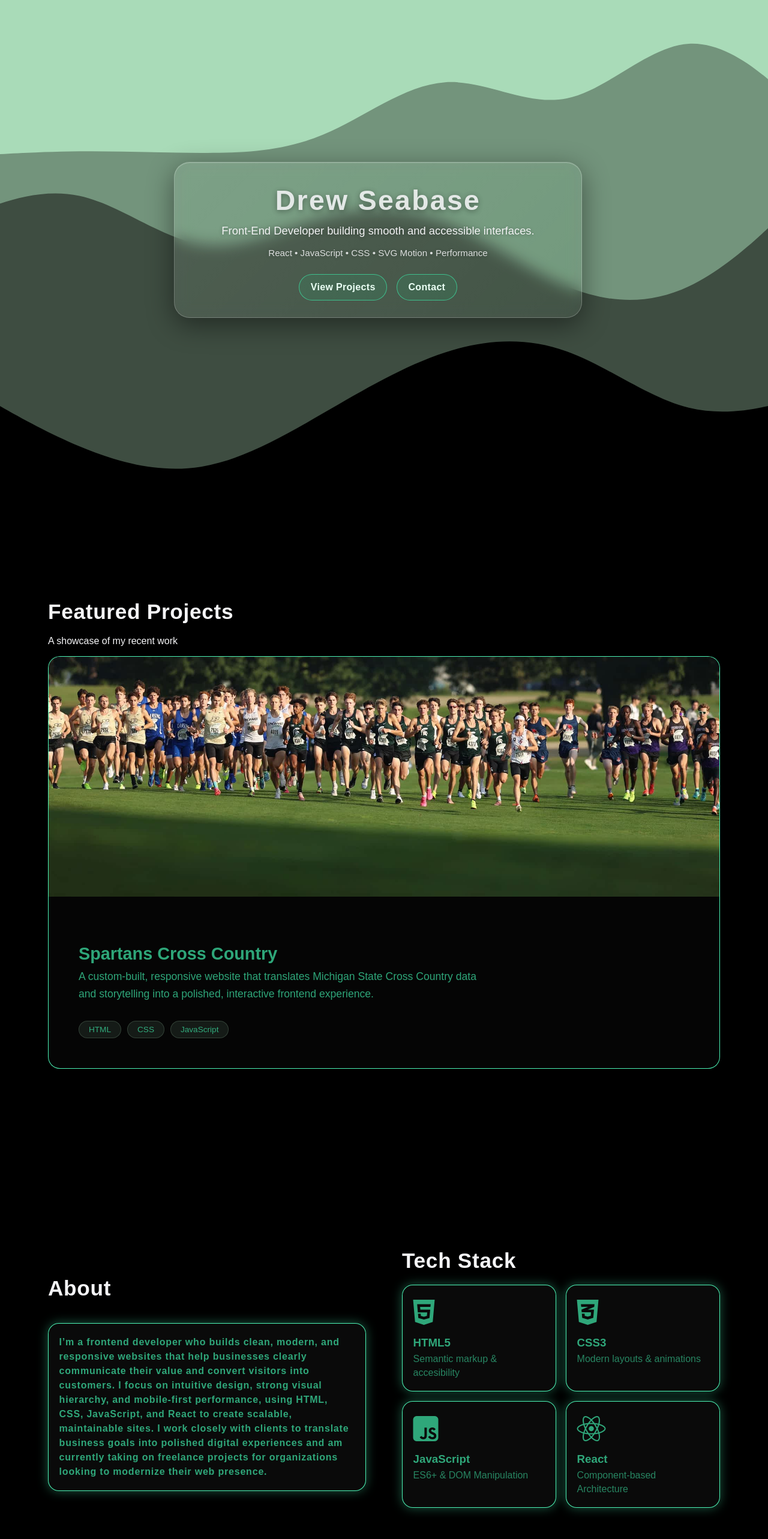
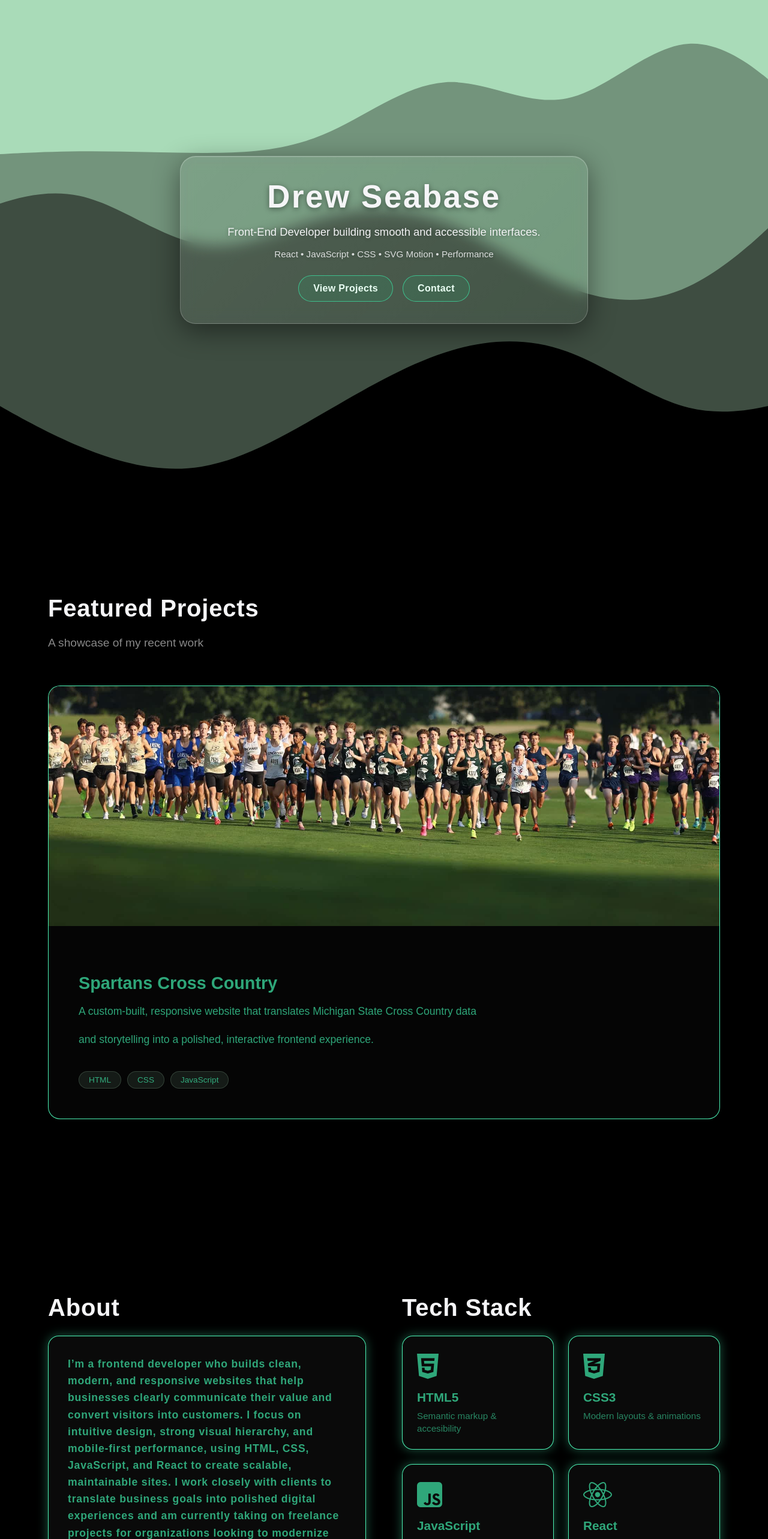
Before and after one commit to drewseabase/resume-portfolio, a React (Vite) app in the folder drew-portfolio/: page / in a window 1280 px wide. Shown: the top 2566 px of the page at 60% size. Built offline with nearby package versions, Linux system fonts and the light colour scheme; a web font is replaced by a local one.

Commit message:
alrighty then

```diff
--- a/drew-portfolio/src/index.css
+++ b/drew-portfolio/src/index.css
@@ -1,4 +1,5 @@
 @import url('https://fonts.googleapis.com/css2?family=Goldman:wght@300;400;600&display=swap');
+
 *, *::before, *::after { box-sizing: border-box; }
 html, body { margin: 0; padding: 0; }
 html { scroll-behavior: smooth; }
@@ -65,12 +66,13 @@ body{
   display: inline-block;
   text-decoration: none;
   color: #f5f5f7;
-  padding: .75rem 1.15rem;
+  padding: clamp(0.65rem, 2vw, 0.75rem) clamp(1rem, 3vw, 1.5rem);
   border-radius: 999px;
   border: 1px solid rgba(255,255,255,.18);
   transition: transform .15s ease, background-color .15s ease, border-color .15s ease;
   font-weight: 650;
   letter-spacing: .02em;
+  font-size: clamp(0.85rem, 2vw, 1rem);
 }
 .btn:active{ transform: translateY(0); }
 .btn:focus-visible{ outline: 2px solid rgba(160,120,255,.9); outline-offset: 3px; }
@@ -98,11 +100,12 @@ body{
   border-color: rgba(80, 255, 190, 0.95);
   box-shadow: 0 0 18px rgba(80, 255, 190, 0.35);
 }
+
 /* Scroll indicator */
 .scroll-indicator{
   position: absolute;
   left: 50%;
-  bottom: 28px;
+  bottom: clamp(20px, 5vh, 28px);
   transform: translateX(-50%);
   z-index: 3;
   opacity: .9;
@@ -112,7 +115,7 @@ body{
   display: grid;
   gap: .5rem;
   justify-items: center;
-  font-size: .95rem;
+  font-size: clamp(0.8rem, 2vw, 0.95rem);
   letter-spacing: .02em;
 }
 
@@ -129,13 +132,11 @@ body{
 .hero-card{
   position: relative;
   z-index: 5;
-
   max-width: 680px;
   width: min(92vw, 980px);
-
-  padding: clamp(1.1rem,2.2vw,2.25rem);
-  border-radius: 26px;
-  margin-right:20px ;
+  padding: clamp(1.5rem, 3vw, 2.25rem);
+  border-radius: clamp(16px, 3vw, 26px);
+  margin: 0 auto;
 
   background: linear-gradient(
     135deg,
@@ -145,7 +146,6 @@ body{
 
   backdrop-filter: blur(12px) saturate(120%);
   -webkit-backdrop-filter: blur(18px) saturate(120%);
-
   border: 1px solid rgba(255,255,255,0.22);
 
   box-shadow:
@@ -160,38 +160,29 @@ body{
     0 16px 55px rgba(0,0,0,0.5),
     inset 0 1px 0 rgba(255,255,255,0.22);
 }
-.hero-card h1{
-  margin: 0;
-  font-size: clamp(2.9rem, 1.25vw, 1.125rem);
-  line-height: 1.55;
-  opacity: .86;
-}
+
 .hero-name{
-  font-size: clamp(2.5rem, 4vw, 3.3rem);
+  font-size: clamp(2rem, 6vw, 3.3rem);
   font-weight: 760;
   letter-spacing: 0.05em;
-  margin: 0 0 0.9rem;
-
+  margin: 0 0 clamp(0.5rem, 2vw, 0.9rem);
   text-shadow: 0 2px 10px rgba(0,0,0,0.45);
 }
 
 .hero-role{
-  font-size: 1.15rem;
+  font-size: clamp(1rem, 3vw, 1.15rem);
   line-height: 1.5;
   opacity: 0.98;
-  margin: 0 0 0.9rem;
-
+  margin: 0 0 clamp(0.5rem, 2vw, 0.9rem);
   text-shadow: 0 1px 6px rgba(0,0,0,0.35);
 }
 
 .hero-tech{
-  font-size: 0.95rem;
+  font-size: clamp(0.85rem, 2.5vw, 0.95rem);
   opacity: 0.85;
-  margin: 0 0 1.7rem;
-
+  margin: 0 0 clamp(1rem, 3vw, 1.7rem);
   text-shadow: 0 1px 6px rgba(0,0,0,0.3);
 }
-
 
 @keyframes bounce{
   0%, 20%, 50%, 80%, 100%{
@@ -211,7 +202,7 @@ body{
   z-index: 1;
   max-width: 1200px;
   margin: 0 auto;
-  padding: 100px 40px;
+  padding: clamp(60px, 10vw, 100px) clamp(20px, 5vw, 40px);
 }
 
 .black-section{
@@ -221,29 +212,191 @@ body{
   z-index: 2;
 }
 
-.black-section .content{ padding-top: 200px; }
+.black-section .content{
+  padding-top: clamp(100px, 15vw, 200px);
+}
+
+/* --- SECTION TITLES --- */
+.section-title{
+  font-size: clamp(1.8rem, 5vw, 2.5rem);
+  margin: 0 0 clamp(1rem, 3vw, 1.5rem);
+  letter-spacing: .02em;
+}
+
+.section-subtitle{
+  font-size: clamp(1rem, 3vw, 1.2rem);
+  color: #888;
+  margin-bottom: clamp(40px, 8vw, 60px);
+  font-weight: 300;
+}
+
+/* --- PROJECTS SECTION --- */
+.projects-section{
+  margin-bottom: clamp(80px, 12vw, 150px);
+}
+
+.projects-grid{
+  display: grid;
+  grid-template-columns: repeat(auto-fit, minmax(min(100%, 320px), 1fr));
+  gap: clamp(25px, 5vw, 40px);
+  margin-top: clamp(40px, 8vw, 60px);
+}
+
+.project-card{
+  background: rgba(255,255,255,0.02);
+  border-radius: clamp(12px, 3vw, 20px);
+  overflow: hidden;
+  border: 1px solid rgba(80, 255, 190, 0.95);
+  transition: all 0.4s ease;
+  opacity: 0;
+  transform: scale(0.9);
+}
+
+.project-card.animate-in{
+  animation: scaleIn 0.6s ease-out forwards;
+}
+
+.project-card:nth-child(1) {animation-delay: 0.1s;}
+.project-card:nth-child(2) {animation-delay: 0.2s;}
+.project-card:nth-child(3) {animation-delay: 0.3s;}
+.project-card:nth-child(4) {animation-delay: 0.4s;}
+.project-card:nth-child(5) {animation-delay: 0.5s;}
+.project-card:nth-child(6) {animation-delay: 0.6s;}
+
+@keyframes scaleIn{
+  to{opacity: 1; transform: scale(1);}
+}
+
+.project-card:hover{
+  transform: translateY(-10px) scale(1.02);
+  border-color: rgba(80, 255, 190, 0.95);
+  box-shadow: 0 20px 60px rgba(80, 255, 190, 0.95);
+}
+
+.project-image{
+  height: clamp(200px, 40vw, 400px);
+  background: linear-gradient(135deg, rgba(169,219,184,0.2) 0%, rgba(62,77,65,0.2)100%);
+  position: relative;
+  overflow: hidden;
+}
+
+.project-image img{
+  width: 100%;
+  height: 100%;
+  object-fit: cover;
+  object-position: 70% center;
+  display: block;
+}
+
+.project-overlay{
+  position: absolute;
+  top: 0;
+  left: 0;
+  right: 0;
+  bottom: 0;
+  background: rgba(0,0,0,0.8);
+  display: flex;
+  align-items: center;
+  justify-content: center;
+  opacity: 0;
+  transition: opacity 0.3s ease;
+}
+
+.project-card:hover .project-overlay{opacity: 1;}
+
+.project-link{
+  color: #a9dbb8;
+  text-decoration: none;
+  font-size: clamp(1rem, 3vw, 1.4rem);
+  font-weight: 600;
+  padding: clamp(10px, 2vw, 15px) clamp(20px, 4vw, 30px);
+  border: 2px solid #a9dbb8;
+  border-radius: 50px;
+  transition: all 0.3s ease;
+}
+
+.project-link:hover{
+  background: #a9dbb8;
+  color: #000;
+}
+
+.project-content{
+  padding: clamp(25px, 5vw, 50px);
+}
+
+.project-card h3{
+  font-size: clamp(1.3rem, 4vw, 1.8rem);
+  margin-bottom: clamp(10px, 2vw, 15px);
+  font-weight: 600;
+  color: rgba(60, 220, 160, 0.75);
+}
+
+.project-card p{
+  font-size: clamp(0.9rem, 2.5vw, 1.1rem);
+  margin-bottom: clamp(15px, 3vw, 20px);
+  line-height: 1.5;
+  color: rgba(60, 220, 160, 0.75);
+}
+
+.project-tags{
+  display: flex;
+  flex-wrap: wrap;
+  gap: clamp(8px, 2vw, 10px);
+  margin-top: clamp(20px, 4vw, 40px);
+}
+
+.tag{
+  padding: clamp(4px, 1.5vw, 6px) clamp(12px, 3vw, 16px);
+  background: rgba(169,219,184,0.1);
+  border-radius: 20px;
+  font-size: clamp(0.75rem, 2vw, 0.85rem);
+  color: rgba(60, 220, 160, 0.75);
+  border: 1px solid rgba(169,219,184,0.2);
+}
+
+/* --- ABOUT SECTION --- */
+.about-tech-grid{
+  display: grid;
+  grid-template-columns: 1fr;
+  gap: clamp(40px, 8vw, 60px);
+  align-items: start;
+  margin-bottom: clamp(80px, 12vw, 150px);
+}
+
+.about-me{
+  border: 1px solid rgba(255,255,255,.12);
+  border-radius: clamp(12px, 3vw, 18px);
+  padding: clamp(1.5rem, 3vw, 2rem);
+  background: rgba(255,255,255,.04);
+  border-color: rgba(80, 255, 190, 0.95);
+  box-shadow: 0 0 18px rgba(80, 255, 190, 0.35);
+  line-height: 1.6;
+  letter-spacing: .05em;
+}
+
+.about-me p{
+  margin: 0;
+  font-weight: 800;
+  font-size: clamp(0.95rem, 2.5vw, 1.1rem);
+  color: rgba(60, 220, 160, 0.75);
+}
 
 /* --- TECH STACK --- */
 .tech-stack-section{
   padding: 0;
-}
-
-.section-title{
-  font-size: clamp(1.6rem, 3vw, 2.2rem);
-  margin: 0 0 1.25rem;
-  letter-spacing: .02em;
+  margin-bottom: clamp(80px, 12vw, 150px);
 }
 
 .tech-stack-grid{
   display: grid;
-  grid-template-columns: repeat(auto-fit, minmax(220px, 1fr));
-  gap: 1rem;
+  grid-template-columns: repeat(auto-fit, minmax(min(100%, 180px), 1fr));
+  gap: clamp(1rem, 3vw, 1.5rem);
 }
 
 .tech-item{
   border: 1px solid rgba(255,255,255,.12);
-  border-radius: 18px;
-  padding: 1.2rem 1.1rem;
+  border-radius: clamp(12px, 3vw, 18px);
+  padding: clamp(1rem, 3vw, 1.5rem);
   background: rgba(255,255,255,.04);
   transform: translateY(18px);
   opacity: 0;
@@ -258,14 +411,15 @@ body{
 }
 
 .tech-icon{
-  font-size: 3rem;
+  font-size: clamp(2.5rem, 6vw, 3rem);
   opacity: 1;
-  margin-bottom: .65rem;
+  margin-bottom: clamp(0.5rem, 2vw, 0.65rem);
   color: rgba(60, 220, 160, 0.75);
 }
 
 .tech-item h3{
-  margin: 0 0 .35rem;
+  margin: 0 0 clamp(0.3rem, 1vw, 0.5rem);
+  font-size: clamp(1.1rem, 3vw, 1.3rem);
   color: rgba(60, 220, 160, 0.75);
 }
 
@@ -273,220 +427,215 @@ body{
   margin: 0;
   opacity: .78;
   line-height: 1.4;
+  font-size: clamp(0.85rem, 2vw, 0.95rem);
   color: rgba(60, 220, 160, 0.75);
 }
-.projects-section{
-  margin-bottom: 150px;
-}
-.projects-grid{
-  display: grid;
-  grid-template-columns: repeat(auto-fit, minmax(350px, 1fr));
-  gap: 40px;
-  margin-top: 60px;
-}
-.project-card{
-  background: rgba(255,255,255,0.02);
-  border-radius: 20px;
-  overflow: hidden;
-  border: 1px solid rgba(80, 255, 190, 0.95);
-  transition: all 0.4s ease;
-  opacity: 0;
-  transform: scale(0.9);
-}
-.project-card.animate-in{
-  animation: scaleIn 0.6s ease-out forwards;
-}
-.project-card:nth-child(1) {animation-delay: 0.1s;}
 
-@keyframes scaleIn{
-  to{opacity: 1; transform: scale(1);}
+/* --- CONTACT SECTION --- */
+.contact-section{
+  margin-bottom: clamp(60px, 10vw, 100px);
 }
 
-.project-card:hover{
-  transform: translateY(-10px) scale(1.02);
-  border-color: rgba(80, 255, 190, 0.95);
-  box-shadow: 0 20px 60px rgba(80, 255, 190, 0.95);
-}
-.project-image{
-  height: 400px;
-  background: linear-gradient(135deg, rgba(169,219,184,0.2) 0%, rgba(62,77,65,0.2)100%);
-  position: relative;
-  overflow: hidden;
-}
-.project-image img{
-  width: 100%;
-  height: 100%;
-  object-fit: cover;
-  object-position: 70% center;
-  display: block;
-}
-.project-overlay{
-  position: absolute;
-  top: 0;
-  left: 0;
-  right: 0;
-  bottom: 0;
-  background: rgba(0,0,0,0.8);
-  display: flex;
-  align-items: center;
-  justify-content: center;
-  opacity: 0;
-  transform: opacity 0.3s ease;
-}
-.project-card:hover .project-overlay{opacity: 1;}
-
-.project-link{
-  color: #a9dbb8;
-  text-decoration: none;
-  font-size: 1.4rem;
-  font-weight: 600;
-  padding: 15px 30px;
-  border: 2px solid #a9dbb8;
-  border-radius: 50px;
-  transition: all 0.3s ease;
-}
-.project-link:hover{
-  background: #a9dbb8;
-  color: #000;
-}
-.project-content{padding: 50px;}
-.project-card h3{
-  font-size: 1.8rem;
-  margin-bottom: 15px;
-  font-weight: 600;
-  color: rgba(60, 220, 160, 0.75);
-}
-.project-card p{
-  font-size: 1.1rem;
-  margin-bottom: 20px;
-  line-height: .5;
-  color: rgba(60, 220, 160, 0.75);
-}
-.project-tags{
-  display: flex;
-  flex-wrap: wrap;
-  gap: 10px;
-  margin-top: 40px;
-}
-.tag{
-  padding: 6px 16px;
-  background: rgba(169,219,184,0.1);
-  border-radius: 20px;
-  font-size: 0.85rem;
-  color: rgba(60, 220, 160, 0.75);
-  border: 1px solid rgba(169,219,184,0.2);
-}
-.contact-section{margin-bottom: 100px;}
 .contact-content{
   display: grid;
-  grid-template-columns: 1fr 1.5fr;
-  gap: 60px;
-  margin-top: 60px;
+  grid-template-columns: 1fr;
+  gap: clamp(40px, 8vw, 60px);
+  margin-top: clamp(40px, 8vw, 60px);
 }
+
 .contact-info{
   display: flex;
   flex-direction: column;
-  gap: 30px;
+  gap: clamp(20px, 4vw, 30px);
 }
+
 .contact-item{
   display: grid;
   grid-template-columns: 40px 1fr;
   align-items: start;
-  gap: 16px;
-  padding: 25px;
+  gap: clamp(12px, 3vw, 16px);
+  padding: clamp(20px, 4vw, 25px);
   background: rgba(255,255,255,0.02);
-  border-radius: 15px;
+  border-radius: clamp(12px, 3vw, 15px);
   border: 1px solid rgba(80, 255, 190, 0.95);
   box-shadow: 0 0 35px rgba(80, 255, 190, 0.35);
   transition: all 0.3s ease;
 }
+
 .contact-item:hover{
-  transform: translateY(-10px) scale(1.02);
+  transform: translateY(-5px) scale(1.01);
   border-color: rgba(80, 255, 190, 0.95);
   box-shadow: 0 20px 60px rgba(80, 255, 190, 0.95);
   background: #a9dbb8;
 }
-.contact-icon{font-size: 2rem; color: rgba(60, 220, 160, 0.75);margin-top: 25px;}
+
+.contact-icon{
+  font-size: clamp(1.5rem, 4vw, 2rem);
+  color: rgba(60, 220, 160, 0.75);
+  margin-top: clamp(15px, 3vw, 25px);
+}
+
 .contact-item h4{
-  font-size: 1.1rem;
-  margin-bottom: 5px;
+  font-size: clamp(1rem, 3vw, 1.1rem);
+  margin-bottom: clamp(3px, 1vw, 5px);
   color: rgba(60, 220, 160, 0.75);
 }
+
 .contact-item a{
   color: rgba(60, 220, 160, 0.75);
   text-decoration: none;
   transition: color 0.3s ease;
+  font-size: clamp(0.85rem, 2.5vw, 0.95rem);
+  word-break: break-all;
 }
+
+.contact-item:hover .contact-icon,
+.contact-item:hover h4,
+.contact-item:hover a{
+  color: #000;
+}
+
+/* --- CONTACT FORM --- */
 .contact-form{
   display: flex;
   flex-direction: column;
-  gap: 20px;
+  gap: clamp(15px, 3vw, 20px);
 }
-.contact-item:hover .contact-icon, .contact-item:hover h4, .contact-item:hover a{color: #000;}
-.form-group input, .form-group textarea{
+
+.form-group input,
+.form-group textarea{
   width: 100%;
-  padding: 18px 20px;
+  padding: clamp(14px, 3vw, 18px) clamp(16px, 3vw, 20px);
   background: rgba(169,219,184,0.3);
   border: 1px solid rgba(169,219,184,0.1);
-  border-radius: 10px;
+  border-radius: clamp(8px, 2vw, 10px);
   color: #a9dbb8;
-  font-size: 1rem;
+  font-size: clamp(0.9rem, 2.5vw, 1rem);
   font-family: inherit;
   transition: all 0.3s ease;
   font-weight: 700;
 }
-.form-group input:focus, .form-group textarea:focus{
+
+.form-group input:focus,
+.form-group textarea:focus{
   outline: none;
   background: rgba(169,219,184,0.5);
   border-color: rgba(169,219,184,0.3);
 }
+
 .form-group textarea{
   resize: vertical;
-  min-height: 150px;
+  min-height: clamp(120px, 25vw, 150px);
 }
+
 .contact-form .btn{
   align-self: flex-start;
+  width: 100%;
 }
 
-.about-tech-grid{
-  display: grid;
-  grid-template-columns: 1fr 1fr;
-  gap: 60px;
-  align-items: start;
-}
-.about-me{
-  border: 1px solid rgba(255,255,255,.12);
-  border-radius: 18px;
-  padding: 1.2rem 1.1rem;
-  background: rgba(255,255,255,.04);
-  transform: translateY(18px);
-  border-color: rgba(80, 255, 190, 0.95);
-  box-shadow: 0 0 18px rgba(80, 255, 190, 0.35);
-  line-height: 1.5;
-  letter-spacing: .05em;
-}
-.about-me p{
-  margin: 0;
-  font-weight: 800;
-  color: rgba(60, 220, 160, 0.75);}
-.about-tech-grid .about{align-self: center;}
+/* --- FADE ANIMATIONS --- */
 .fade-in{
   opacity: 0;
   transform: translateX(0);
-  transition: opacity 0.7s ease,
-  transform 0.7s ease;
+  transition: opacity 0.7s ease, transform 0.7s ease;
   will-change: opacity, transform;
 }
+
 .fade-left{
   transform: translateX(-40px);
 }
+
 .fade-right{
   transform: translateX(40px);
 }
+
 .fade-in.visible{
   opacity: 1;
   transform: translateX(0);
 }
+
+/* --- FOOTER --- */
+.footer{
+  text-align: center;
+  padding: clamp(40px, 8vw, 60px) clamp(20px, 4vw, 40px);
+  border-top: 1px solid rgba(169, 219, 184, 0.1);
+  margin-top: clamp(60px, 10vw, 100px);
+}
+
+.footer p{
+  color: #888;
+  margin-bottom: clamp(8px, 2vw, 10px);
+  font-size: clamp(0.9rem, 2.5vw, 1rem);
+}
+
+.footer-small{
+  font-size: clamp(0.8rem, 2vw, 0.9rem);
+  color: #666;
+}
+
+/* --- MEDIA QUERIES --- */
+
+/* Tablets and up */
+@media (min-width: 768px) {
+  .about-tech-grid{
+    grid-template-columns: 1fr 1fr;
+  }
+
+  .contact-content{
+    grid-template-columns: 1fr 1fr;
+  }
+
+  .contact-form .btn{
+    width: auto;
+  }
+}
+
+/* Desktop and up */
+@media (min-width: 1024px) {
+  .projects-grid{
+    grid-template-columns: repeat(auto-fit, minmax(350px, 1fr));
+  }
+
+  .tech-stack-grid{
+    grid-template-columns: repeat(auto-fit, minmax(220px, 1fr));
+  }
+
+  .contact-content{
+    grid-template-columns: 1fr 1.5fr;
+    gap: 80px;
+  }
+}
+
+/* Small mobile optimization */
+@media (max-width: 480px) {
+  .cta-buttons{
+    flex-direction: column;
+    width: 100%;
+  }
+
+  .btn{
+    width: 100%;
+    text-align: center;
+  }
+
+  .hero-card{
+    padding: clamp(1.2rem, 4vw, 1.5rem);
+  }
+
+  .contact-item{
+    grid-template-columns: 1fr;
+    text-align: center;
+  }
+
+  .contact-icon{
+    margin: 0 auto clamp(10px, 2vw, 15px);
+  }
+
+  .project-image{
+    height: clamp(180px, 50vw, 250px);
+  }
+}
+
 /* Respect reduced motion */
 @media (prefers-reduced-motion: reduce){
   .arrow{ animation: none; }
@@ -498,4 +647,7 @@ body{
     transform: none;
     opacity: 1;
   }
+  .project-card{
+    transition: none;
+  }
 }
```
